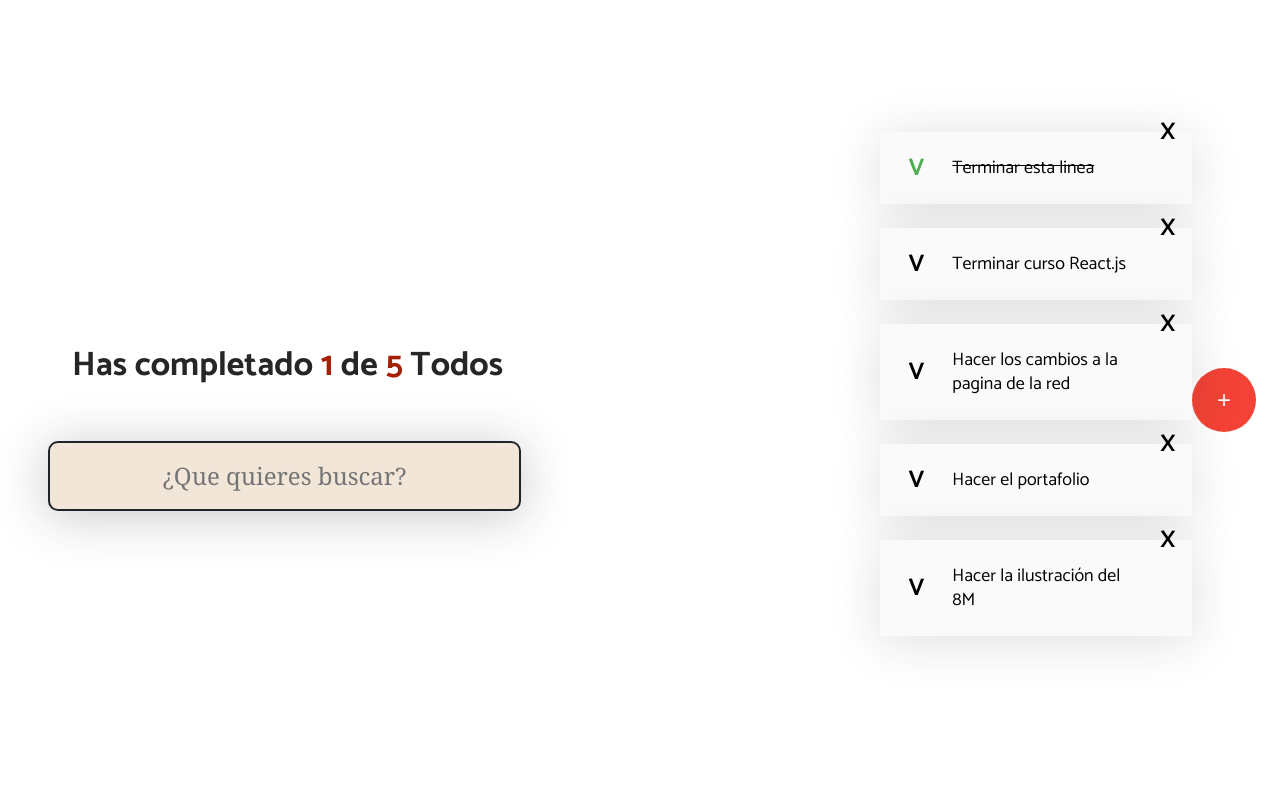
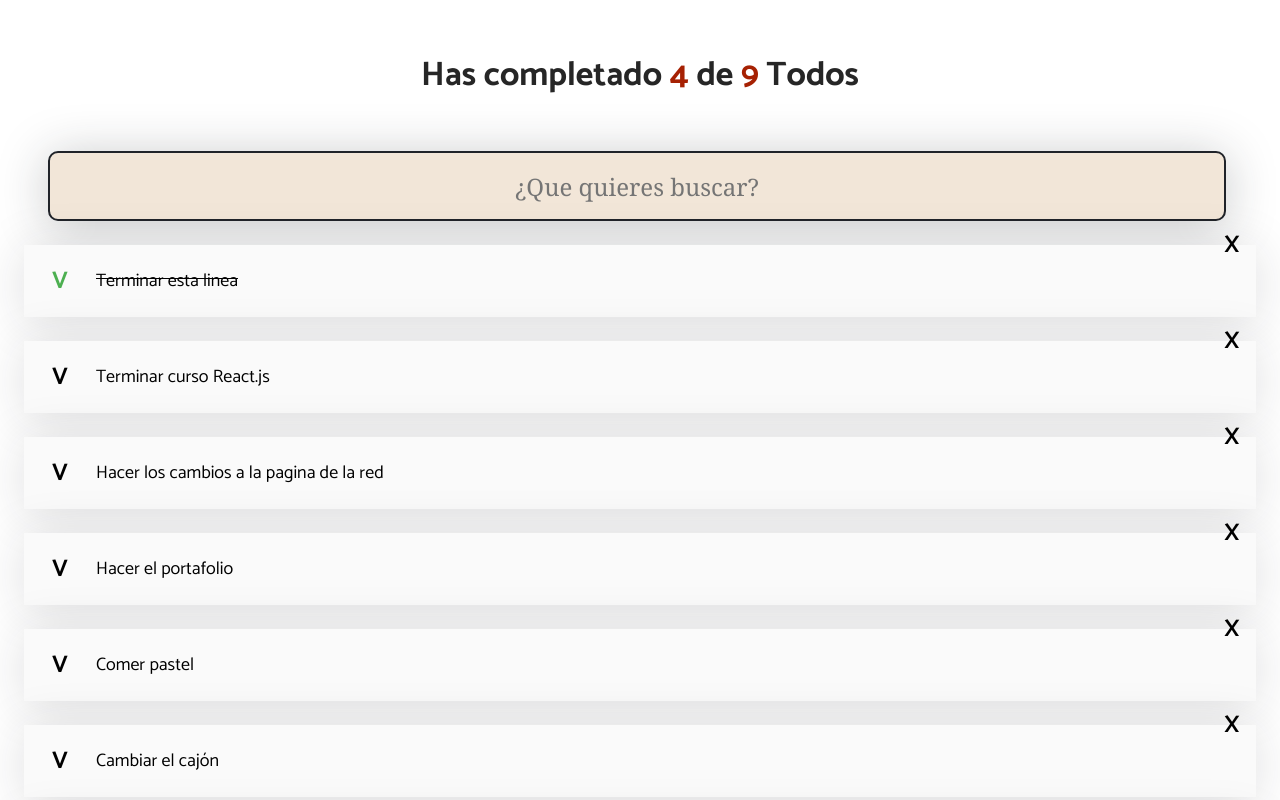
Before and after one commit to JohanCaicedo/curso-reactjs, a React (Create React App) app: page / in a window 1280 px wide. Shown: the top 800 px of the page. Built offline with nearby package versions, Linux system fonts and the light colour scheme.

Commit message:
✨ Interactive elements

```diff
--- a/src/App.js
+++ b/src/App.js
@@ -12,44 +12,64 @@ const defaultTodos = [
   { text: "Terminar curso React.js", completed: false },
   { text: "Hacer los cambios a la pagina de la red", completed: false },
   { text: "Hacer el portafolio", completed: false },
-  { text: "Hacer la ilustración del 8M", completed: false },
+  { text: "Comer pastel", completed: false },
+  { text: "Cambiar el cajón", completed: false },
+  { text: "Caminar por la playa", completed: true },
+  { text: "Volar en avión", completed: true },
+  { text: "Uno cuando volé", completed: true },
 ];
 
 function App() {
-  const [todos, stetTodos] = React.useState(defaultTodos);
-  const completedTodos = todos.filter (
-    todo => !!todo.completed
-  ).length;
+  const [searchValue, setSearchValue] = React.useState("");
+
+  const [todos, setTodos] = React.useState(defaultTodos);
+
+  const completedTodos = todos.filter((todo) => !!todo.completed).length;
+
   const totalTodos = todos.length;
 
+  const searchedTodos = todos.filter((todo) => {
+    const lowerCaseText = todo.text.toLowerCase();
+    const lowerCaseSearchValue = searchValue.toLowerCase();
+    return lowerCaseText.includes(lowerCaseSearchValue);
+  });
 
+  const doneTodo = (text) => {
+    const newTodos = [...todos];
+    const todoIndex = newTodos.findIndex(
+      (todo) => todo.text === text
+      );
+    newTodos[todoIndex].completed = true;
+    setTodos(newTodos);
+  };
+  const deletedTodo = (text) => {
+    const newTodos = [...todos];
+    const todoIndex = newTodos.findIndex(
+      (todo) => todo.text === text
+      );
+    newTodos.splice(todoIndex, 1);
+    setTodos(newTodos);
+  };
 
-  const [searchValue, setSearchValue] = React.useState ("");
-  console.log('Los usuarios buscaron en ' + searchValue);
 
   return (
     <React.Fragment>
-      <div className="app-container">
-        <div className="left-column">
       <TodoCounter completed={completedTodos} total={totalTodos} />
-          <TodoSearch
-            searchValue={searchValue}
-            setSearchValue={setSearchValue}
-          />
-        </div>
-        <div className="right-colum todo-list-container">
+      <TodoSearch searchValue={searchValue} setSearchValue={setSearchValue} />
+
       <TodoList>
-            {defaultTodos.map((todo) => (
+        {searchedTodos.map((todo) => (
           <TodoItem
             key={todo.text}
             text={todo.text}
             completed={todo.completed}
+            onCompleted={() =>doneTodo(todo.text)}
+            onDelete={() =>deletedTodo(todo.text)}
+
           />
         ))}
       </TodoList>
       <CreateTodoButton />
-        </div>
-      </div>
     </React.Fragment>
   );
 }
--- a/src/TodoCounter.js
+++ b/src/TodoCounter.js
@@ -1,22 +1,54 @@
+import React from 'react';
 import './css/TodoCounter.css';
-import './css/index.css'
+import './css/index.css';
 
+function TodoCounter({ total, completed }) {
+  return (
+    <>
+      {completed === total ? (
+        <h1 className='catamaran-500 TodoCounter'>
+          ¡Felicidades! has completado todas tus tareas pendientes
+        </h1>
+      ) : (
+        <h1 className='catamaran-500 TodoCounter'>
+          Has completado <span>{completed}</span> de <span>{total}</span> Todos
+        </h1>
+      )}
+    </>
+  );
+}
 
-
-function TodoCounter({total, completed}){
+export { TodoCounter };
 
 
 
 
 
-    return(
-        <>
-        <h1 className='catamaran-500 TodoCounter '>
-        Has completado <span>{completed}</span> de <span>{total}</span> Todos
-        </h1>
-        </>
-    );
 
-}
 
-export {TodoCounter}
+
+
+
+
+// import './css/TodoCounter.css';
+// import './css/index.css'
+
+
+
+// function TodoCounter({total, completed}){
+
+
+
+
+
+//     return(
+//         <>
+//         <h1 className='catamaran-500 TodoCounter '>
+//         Has completado <span>{completed}</span> de <span>{total}</span> Todos
+//         </h1>
+//         </>
+//     );
+
+// }
+
+// export {TodoCounter}
--- a/src/TodoItem.js
+++ b/src/TodoItem.js
@@ -3,6 +3,7 @@ function TodoItem(props) {
   return (
     <li className="TodoItem">
       <span
+        onClick={props.onCompleted}
         className={`Icon Icon-check ${props.completed && "Icon-check--active"}`}
       >
         V
@@ -10,7 +11,10 @@ function TodoItem(props) {
       <p className={`TodoItem-p ${props.completed && "TodoItem-p--complete"}`}>
         {props.text}
       </p>
-      <span className="Icon Icon-delete">X</span>
+      <span
+        className="Icon Icon-delete"
+        onClick={props.onDelete}
+      >X</span>
     </li>
   );
 }
```
Lines whose indentation alone changed are shown as unchanged.
